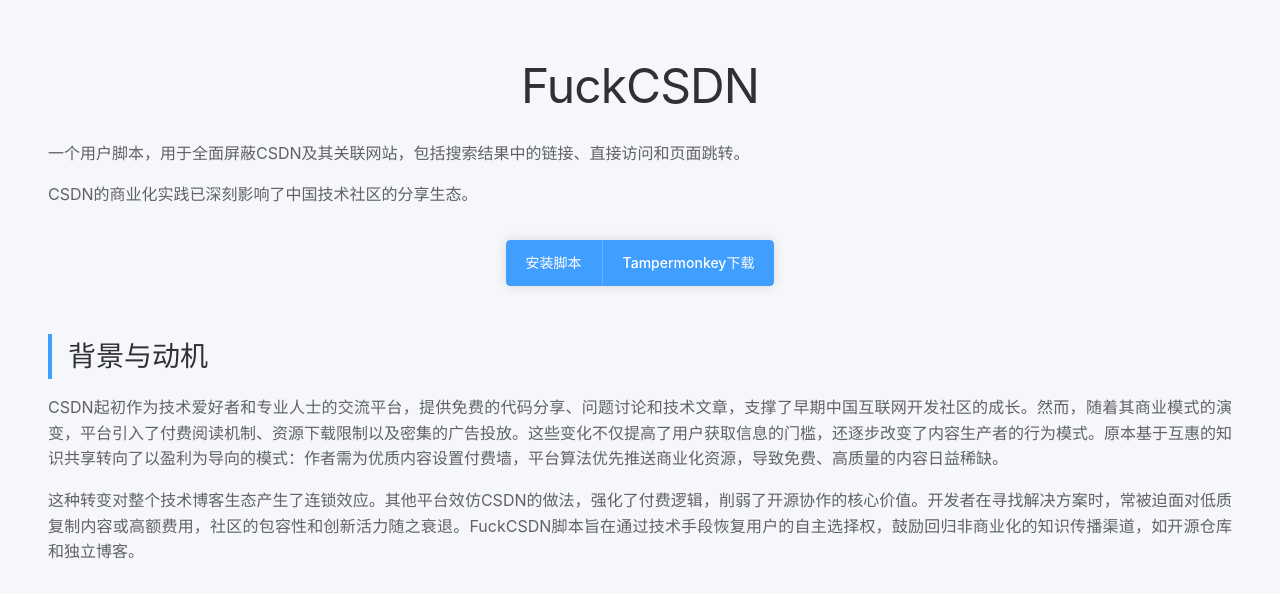
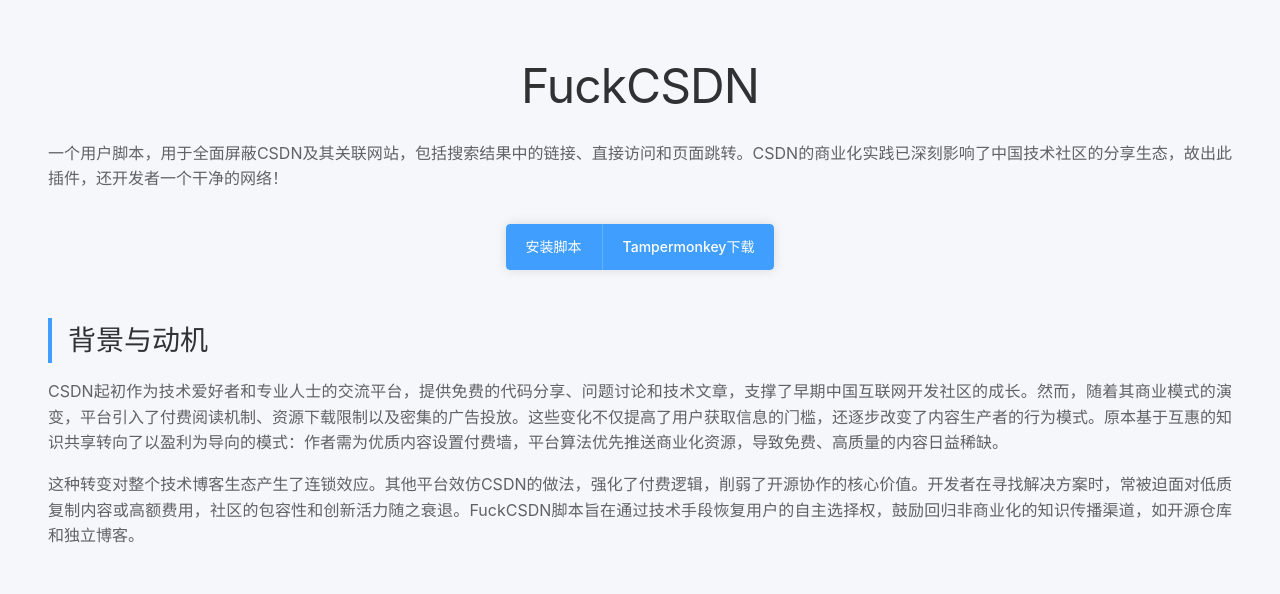
Before and after one commit to JanePHPDev/FuckCSDN, a plain HTML site: page index.html in a window 1280 px wide. Shown: the top 594 px of the page. Drawn offline with Linux system fonts and the light colour scheme.

Commit message:
更新 index.html

```diff
--- a/index.html
+++ b/index.html
@@ -283,8 +283,7 @@
 <body>
 
     <h1>FuckCSDN</h1>
-    <p>一个用户脚本，用于全面屏蔽CSDN及其关联网站，包括搜索结果中的链接、直接访问和页面跳转。</p>
-    <p>CSDN的商业化实践已深刻影响了中国技术社区的分享生态。</p>
+    <p>一个用户脚本，用于全面屏蔽CSDN及其关联网站，包括搜索结果中的链接、直接访问和页面跳转。CSDN的商业化实践已深刻影响了中国技术社区的分享生态，故出此插件，还开发者一个干净的网络！</p>
 
     <!-- 按钮组：合并为一个按钮组 -->
     <div style="text-align: center; margin: 2rem 0;">
```
